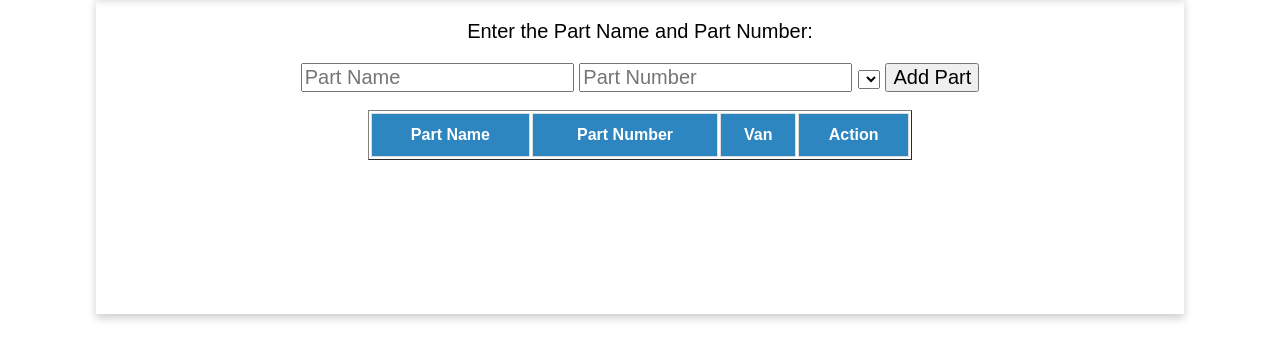
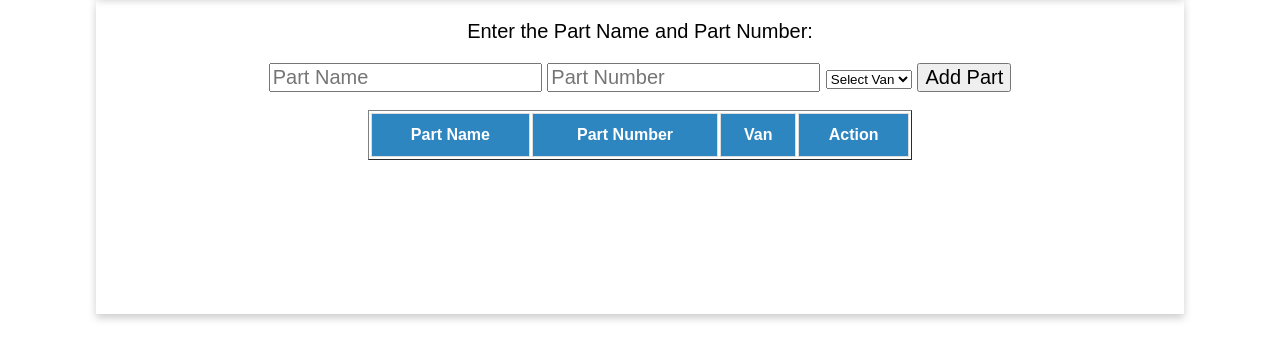
Before and after one commit to ejach/InventoryApplication, a Flask app: template app/templates/parts.html in a window 1280 px wide. Shown: the part 50-410 px from the top of the page. Run offline with Flask 2, Linux system fonts and the light colour scheme; the template is opened without the code that fills it, so the values that code supplies are empty; some libraries are stand-ins or nearby versions.

Commit message:
US 2 - Added default value to `<select>` element on `/parts`

```diff
--- a/app/templates/parts.html
+++ b/app/templates/parts.html
@@ -7,7 +7,8 @@
             <p id="instructions">Enter the Part Name and Part Number: </p>
             <input type="text" id="partName" name="partName" placeholder="Part Name" required pattern="^\w+( +\w+)*$" />
             <input type="text" id="partNumber" name="partNumber" placeholder="Part Number" required pattern="^\w+( +\w+)*$" />
-            <select name="van" id="van">
+            <select name="van" id="van" required>
+                <option value="" disabled selected>Select Van</option>
             {% for row in van_nums %}
                 <option value="{{ row[1] }}">{{ row[1] }}</option>
             {% endfor %}
```
